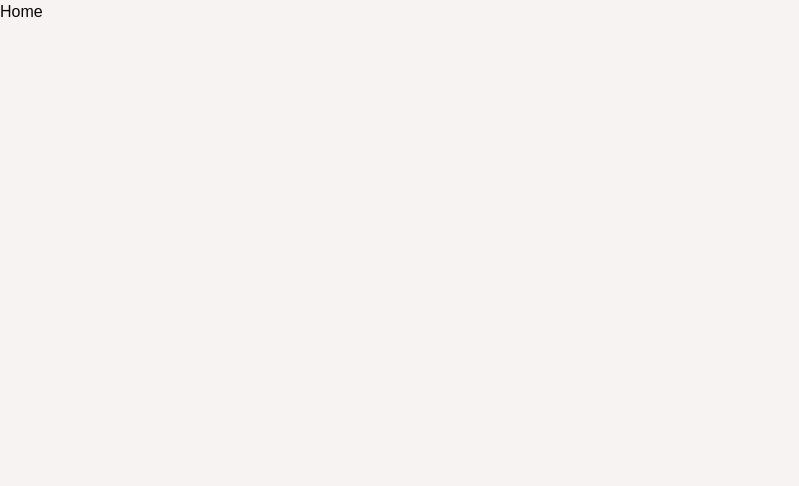
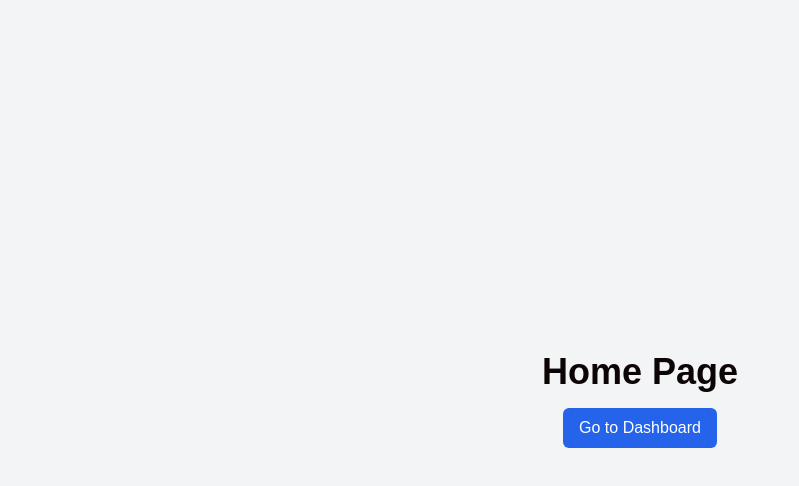
Before and after one commit to Asaini-AIML/MockMate, a Next.js app in the folder mockmate/: page / in a window 1280 px wide. Shown: the top 486 px of the page, without its empty margins (0-799 px from the left). Built offline with nearby package versions, Linux system fonts and the light colour scheme.

Commit message:
Home Page Edit

```diff
--- a/mockmate/app/page.js
+++ b/mockmate/app/page.js
@@ -1,11 +1,26 @@
-// import { Button} from "../button.jsx"
-import Image from "next/image";
+// pages/index.js
 
-export default function Home() {
+import React from 'react';
+import { useRouter } from 'next/router';
+
+const Home = () => {
+  const router = useRouter();
+
+  const navigateToDashboard = () => {
+    router.push('/dashboard'); // Navigate to dashboard page
+  };
+
   return (
-    <div>
-      <p>Home</p>
-      {/* <Button>Click me</Button> */}
+    <div className="flex flex-col items-center justify-center min-h-screen bg-gray-100">
+      <h1 className="text-4xl font-bold mb-4">Home Page</h1>
+      <button
+        onClick={navigateToDashboard}
+        className="px-4 py-2 bg-blue-600 text-white rounded-md hover:bg-blue-700"
+      >
+        Go to Dashboard
+      </button>
     </div>
   );
-}
+};
+
+export default Home;
```
